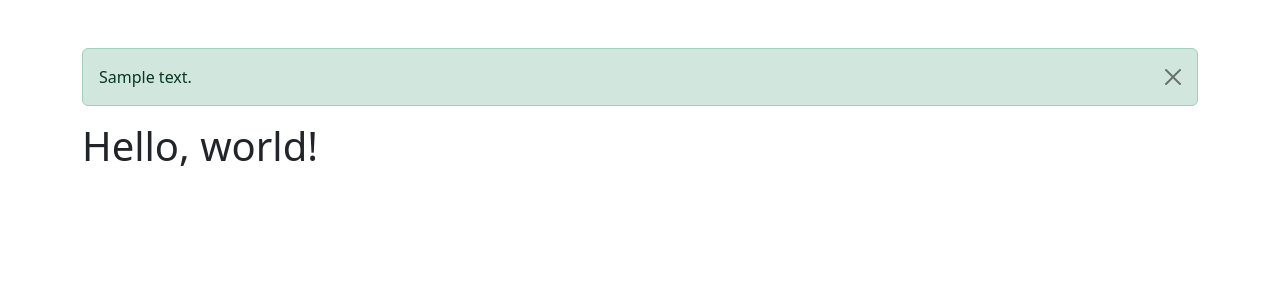
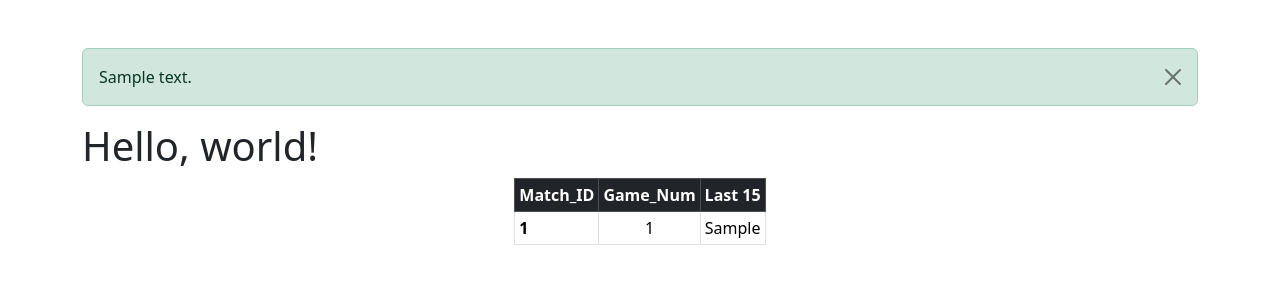
Before and after one commit to cderickson/MTGO-Tracker-WEB, a Flask app: template website/templates/index.html in a window 1280 px wide. Shown: the part 56-356 px from the top of the page. Run offline with Flask 2, Linux system fonts and the light colour scheme; the template is opened without the code that fills it: most values are stand-ins (such as "Sample title", 1, 10 or a date in 2020); parts of the project's set-up code (start-up, migrations or seed data) failed here and were passed over.

Commit message:
Update index.html

```diff
--- a/website/templates/index.html
+++ b/website/templates/index.html
@@ -20,6 +20,29 @@
 
     <h1>Hello, world!</h1>
 
+  <div class="container-fluid">
+    <div class="row justify-content-center">
+      <table class="table table-sm w-auto table-bordered user-select-none">
+        <thead class="table-dark">
+          <tr>
+            <th scope="col" class="text-center">Match_ID</th>
+            <th scope="col" class="text-center">Game_Num</th>
+            <th scope="col" class="text-center">Last 15</th>
+          </tr>
+        </thead>
+        <tbody style="cursor:pointer;" title="double click to get data">
+          {% for row in table %}
+          <tr class="jsTableRow">
+            <th scope="row">{{ row.match_id }}</th>
+            <td class="text-center">{{ row.game_num }}</td>
+            <td class="text-center">{{ row.last15 }}</td>
+          </tr>
+          {% endfor %}
+        </tbody>
+      </table>
+    </div>
+  </div>
+
   </div>
 
 {% endblock %}
```
